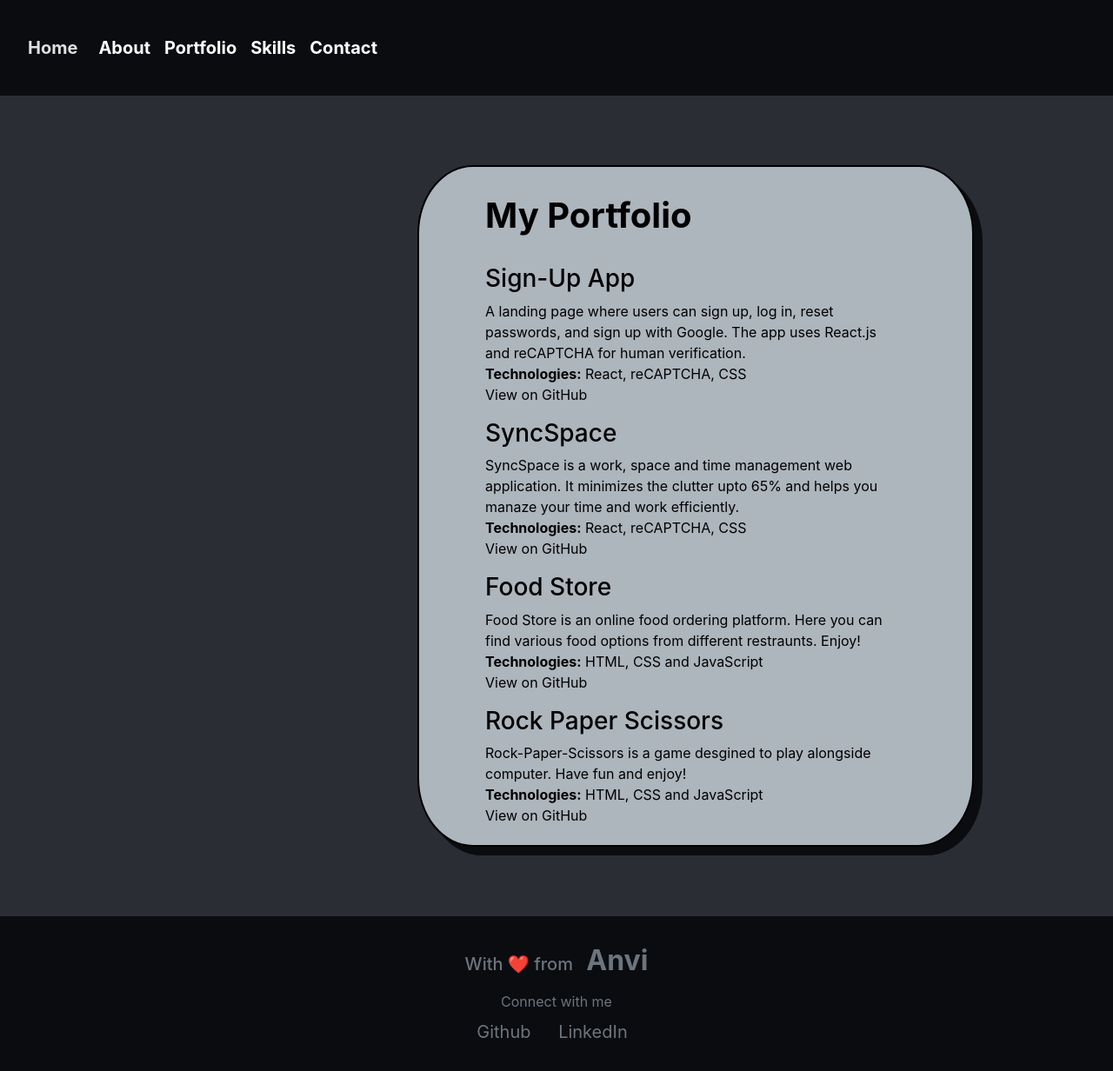
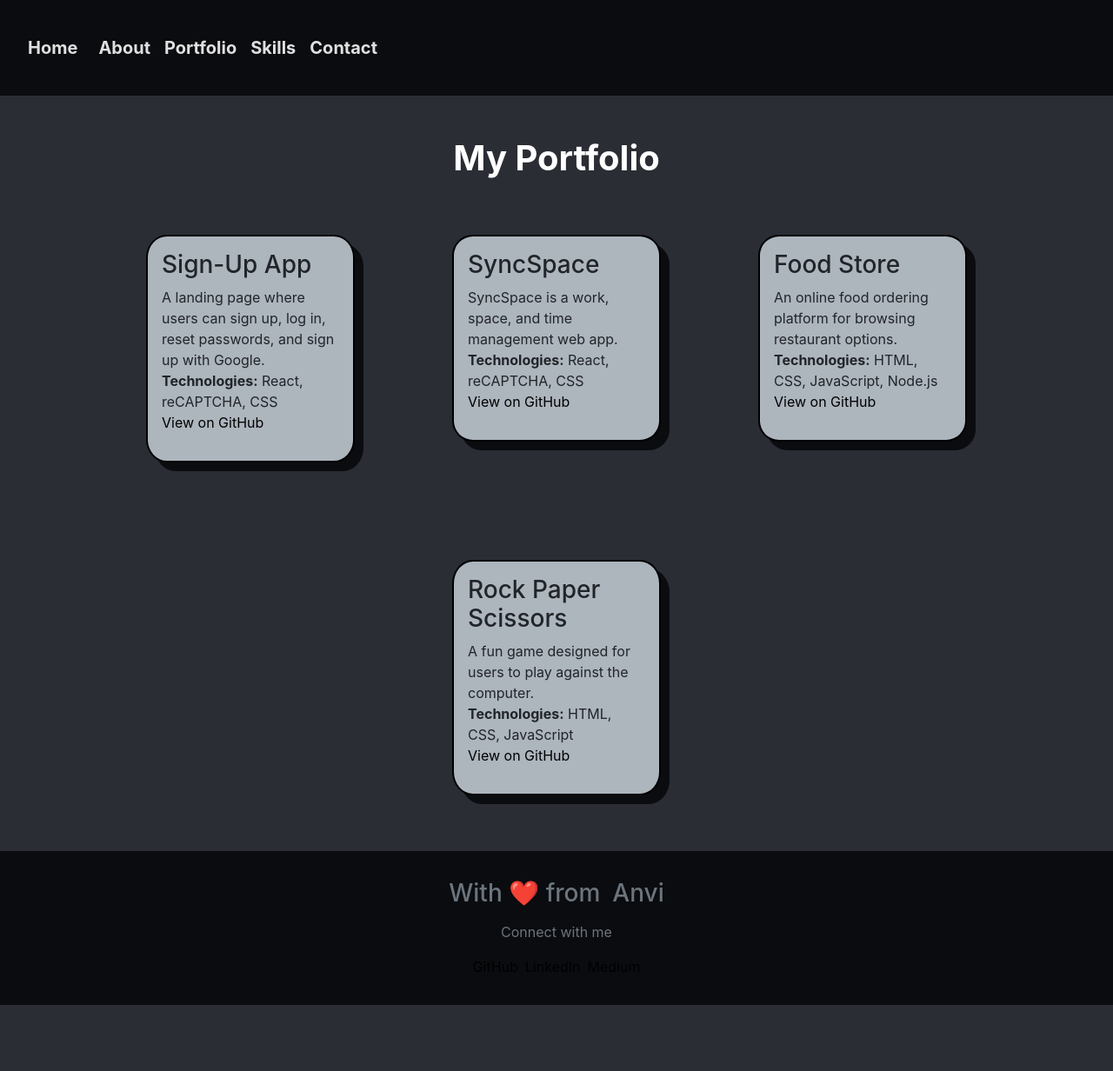
Before and after one commit to AnviBhople/My-Portflio, a React (Create React App) app: page /portfolio in a window 1280 px wide. Shown: the whole page at 87% size. After the commit the page ends 1156 px from the top, so only its background shows below. Built offline with nearby package versions, Linux system fonts and the light colour scheme.

Commit message:
Update Portfolio.js

```diff
--- a/src/components/Portfolio.js
+++ b/src/components/Portfolio.js
@@ -2,95 +2,89 @@
 import { Link } from "react-router-dom";
 
 export default function Portfolio() {
-	const Async = {
-		tetDecoration: "none",
-		fontWeight: "bold",
-		fontSize: "xx-large",
-		color: "#6c757d",
-	};
-	const textContent = {
-		color: "black",
-		flex: 1,
-		marginLeft: "4rem",
-	};
-	const Atags = {
+	const navLinkStyle = {
 		textDecoration: "none",
 		color: "black",
+		transition:
+			"transform 0.4s ease, background-color 0.4s ease, border 0.4s ease",
 	};
-	const Box = {
-		height: "49rem",
-		width: "40rem",
+
+	const cardStyle = {
+		backgroundColor: "#adb5bd",
+		width: "15rem",
+		margin: "1rem",
+		padding: "1rem",
 		border: "2px solid black",
-		backgroundColor: "#adb5bd",
-		marginTop: "5rem",
-		marginBottom: "5rem",
-		marginLeft: "30rem",
-		marginRight: "15rem",
+		borderRadius: "10%",
 		boxShadow: "10px 10px #0b0c10",
-		borderRadius: "10%",
-		paddingTop: "2rem",
+		transition:
+			"transform 0.4s ease, background-color 0.4s ease, border 0.4s ease",
 	};
-	const h1 = {
-		fontWeight: "bold",
+
+	const handleHoverEffect = (e) => {
+		e.currentTarget.style.backgroundColor = "#6c757d";
+		e.currentTarget.style.color = "#fff";
+		e.currentTarget.style.fontWeight = "bold";
+		e.currentTarget.style.padding = "20px";
+		e.currentTarget.style.transform = "scale(1.05)";
 	};
+
+	const removeHoverEffect = (e) => {
+		e.currentTarget.style.backgroundColor = "#adb5bd";
+		e.currentTarget.style.color = "black";
+		e.currentTarget.style.fontWeight = "normal";
+		e.currentTarget.style.padding = "1rem";
+		e.currentTarget.style.transform = "scale(1)";
+	};
+
 	return (
 		<>
 			<nav className="navbar navbar-expand-lg navbar-dark bg-secondary">
 				<Link className="navbar-brand" to="/">
 					Home
 				</Link>
-				<button
-					className="navbar-toggler d-lg-none"
-					type="button"
-					data-bs-toggle="collapse"
-					data-bs-target="#collapsibleNavId"
-					aria-controls="collapsibleNavId"
-					aria-expanded="false"
-					aria-label="Toggle navigation"></button>
-				<div className="collapse navbar-collapse" id="collapsibleNavId">
-					<ul className="navbar-nav me-auto mt-2 mt-lg-0">
+				<div className="collapse navbar-collapse">
+					<ul className="navbar-nav me-auto">
 						<li className="nav-item">
-							<Link className="nav-link active" to="/about" aria-current="page">
+							<Link className="nav-link" to="/about">
 								About
 							</Link>
 						</li>
 						<li className="nav-item">
-							<Link
-								className="nav-link active"
-								to="/portfolio"
-								aria-current="page">
+							<Link className="nav-link" to="/portfolio">
 								Portfolio
 							</Link>
 						</li>
 						<li className="nav-item">
-							<Link
-								className="nav-link active"
-								to="/skills"
-								aria-current="page">
+							<Link className="nav-link" to="/skills">
 								Skills
 							</Link>
 						</li>
 						<li className="nav-item">
-							<Link
-								className="nav-link active"
-								to="/contact"
-								aria-current="page">
+							<Link className="nav-link" to="/contact">
 								Contact
 							</Link>
 						</li>
 					</ul>
 				</div>
 			</nav>
-			<div className="container" style={Box}>
-				<div className="text-content" style={textContent}>
-					<h1 style={h1}>My Portfolio</h1>
-					<br />
-					<div className="project">
+
+			<h1
+				className="text-center mt-5"
+				style={{ fontWeight: "bold", color: "white" }}>
+				My Portfolio
+			</h1>
+
+			<div className="container d-flex flex-wrap justify-content-center mt-5 mb-5">
+				<div
+					className="project-card"
+					style={cardStyle}
+					onMouseOver={handleHoverEffect}
+					onMouseOut={removeHoverEffect}>
 					<h3>Sign-Up App</h3>
 					<p>
-							A landing page where users can sign up, log in, reset passwords,
-							and sign up with Google. The app uses React.js and reCAPTCHA for
-							human verification.
+						A landing page where users can sign up, log in, reset passwords, and
+						sign up with Google.
 						<br />
 						<strong>Technologies:</strong> React, reCAPTCHA, CSS
 						<br />
@@ -98,17 +92,20 @@
 							href="https://github.com/AnviBhople/Sign-Up"
 							target="_blank"
 							rel="noopener noreferrer"
-								style={Atags}>
+							style={navLinkStyle}>
 							View on GitHub
 						</a>
 					</p>
 				</div>
-					<div className="project">
+
+				<div
+					className="project-card"
+					style={cardStyle}
+					onMouseOver={handleHoverEffect}
+					onMouseOut={removeHoverEffect}>
 					<h3>SyncSpace</h3>
 					<p>
-							SyncSpace is a work, space and time management web application. It
-							minimizes the clutter upto 65% and helps you manaze your time and
-							work efficiently.
+						SyncSpace is a work, space, and time management web app.
 						<br />
 						<strong>Technologies:</strong> React, reCAPTCHA, CSS
 						<br />
@@ -116,68 +113,79 @@
 							href="https://github.com/AnviBhople/SyncSpace"
 							target="_blank"
 							rel="noopener noreferrer"
-								style={Atags}>
+							style={navLinkStyle}>
 							View on GitHub
 						</a>
 					</p>
 				</div>
-					<div className="project">
+
+				<div
+					className="project-card"
+					style={cardStyle}
+					onMouseOver={handleHoverEffect}
+					onMouseOut={removeHoverEffect}>
 					<h3>Food Store</h3>
 					<p>
-							Food Store is an online food ordering platform. Here you can find
-							various food options from different restraunts. Enjoy!
+						An online food ordering platform for browsing restaurant options.
 						<br />
-							<strong>Technologies:</strong> HTML, CSS and JavaScript
+						<strong>Technologies:</strong> HTML, CSS, JavaScript, Node.js
 						<br />
 						<a
 							href="https://github.com/AnviBhople/Food-Store"
 							target="_blank"
 							rel="noopener noreferrer"
-								style={Atags}>
+							style={navLinkStyle}>
 							View on GitHub
 						</a>
 					</p>
 				</div>
-					<div className="project">
+
+				<div
+					className="project-card"
+					style={cardStyle}
+					onMouseOver={handleHoverEffect}
+					onMouseOut={removeHoverEffect}>
 					<h3>Rock Paper Scissors</h3>
 					<p>
-							Rock-Paper-Scissors is a game desgined to play alongside computer.
-							Have fun and enjoy!
+						A fun game designed for users to play against the computer.
 						<br />
-							<strong>Technologies:</strong> HTML, CSS and JavaScript
+						<strong>Technologies:</strong> HTML, CSS, JavaScript
 						<br />
 						<a
 							href="https://github.com/AnviBhople/Rock-Paper-Scissors"
 							target="_blank"
 							rel="noopener noreferrer"
-								style={Atags}>
+							style={navLinkStyle}>
 							View on GitHub
 						</a>
 					</p>
 				</div>
 			</div>
-			</div>
-			<div className="footer">
-				<footer>
-					<h3 className="footer-content">
-						With ❤️ from &ensp;
-						<Link to="/" className="async" style={Async}>
+
+			<footer className="footer">
+				<h3>
+					With ❤️ from&ensp;
+					<a href="/" style={{ textDecoration: "none", color: "#6c757d" }}>
 						Anvi
-						</Link>
+					</a>
 				</h3>
 				<div className="connect">
-						<p className="para-connect">Connect with me</p>
-						<Link to="/github" className="connect-links">
-							Github &ensp;
-						</Link>
-						<Link to="/linkedin" className="connect-links">
-							LinkedIn&ensp;
-						</Link>
-
-						<br />
+					<p>Connect with me</p>
+					<a href="https://github.com/AnviBhople" style={navLinkStyle}>
+						GitHub
+					</a>
+					&ensp;
+					<a
+						href="https://linkedin.com/in/anvi-bhople-a8431a27b"
+						style={navLinkStyle}>
+						LinkedIn
+					</a>
+					&ensp;
+					<a href="https://medium.com/@anvibhople" style={navLinkStyle}>
+						Medium
+					</a>
 				</div>
 			</footer>
-			</div>
 		</>
 	);
 }
```
Lines whose indentation alone changed are shown as unchanged.
